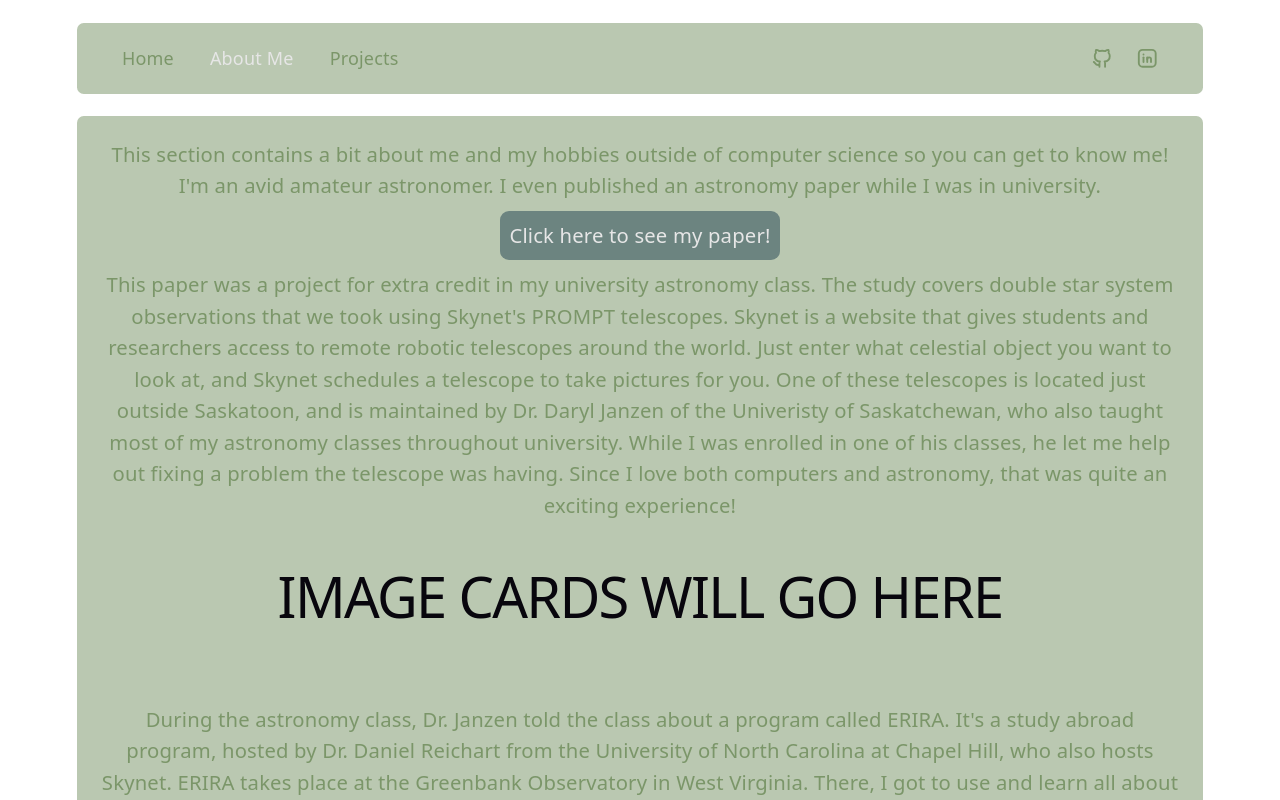
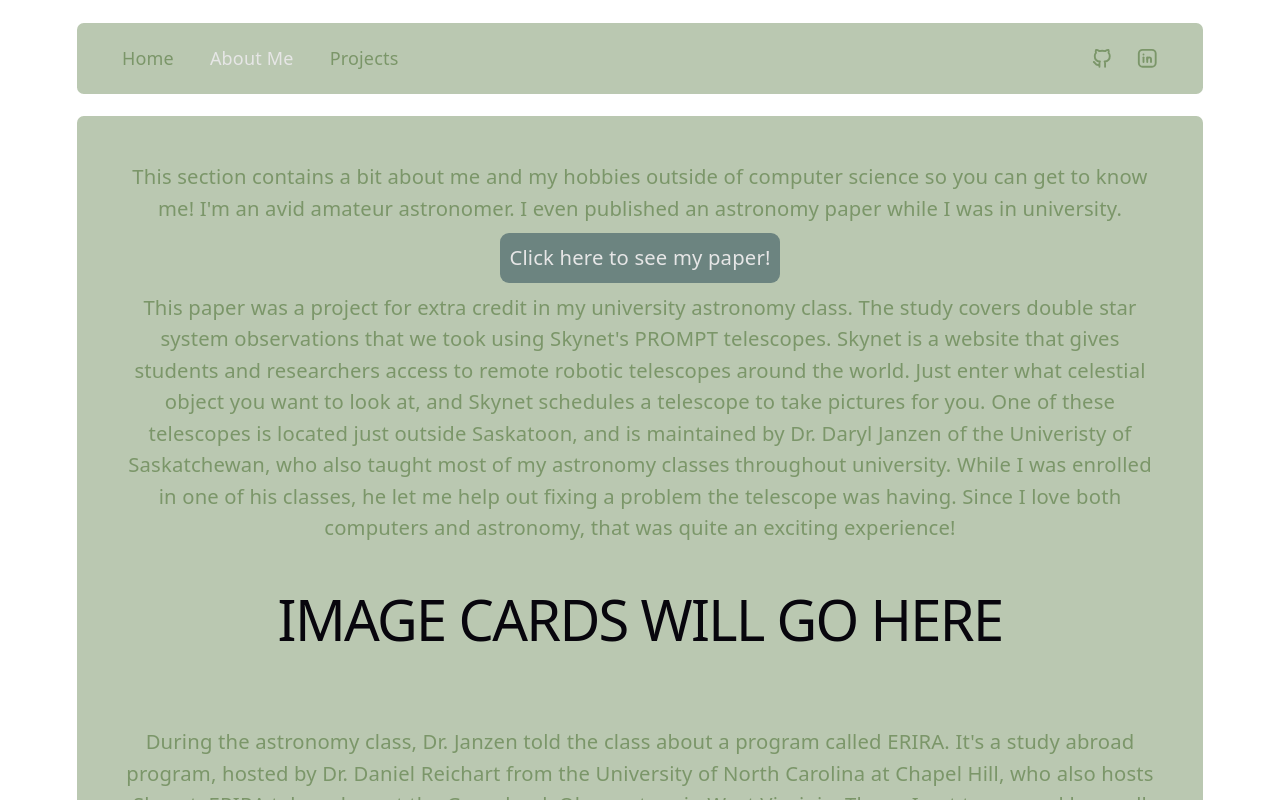
Before and after one commit to DaneMacFadden/danemacfaddenca, a React (Vite) app: page /About in a window 1280 px wide. Shown: the top 800 px of the page. Built offline with nearby package versions, Linux system fonts and the light colour scheme.

Commit message:
Changed Textbox paddinga

```diff
--- a/src/components/Textbox.tsx
+++ b/src/components/Textbox.tsx
@@ -4,7 +4,7 @@ interface TextboxProps {
 
 function Textbox({ children }: TextboxProps) {
     return (
-        <div className="rounded-md bg-limie p-5">
+        <div className="rounded-md bg-limie p-10">
             <p className="text-limietxt mx-10 text-sm md:text-base lg:text-lg my-5">{ children }</p>
         </div>
     )
```
